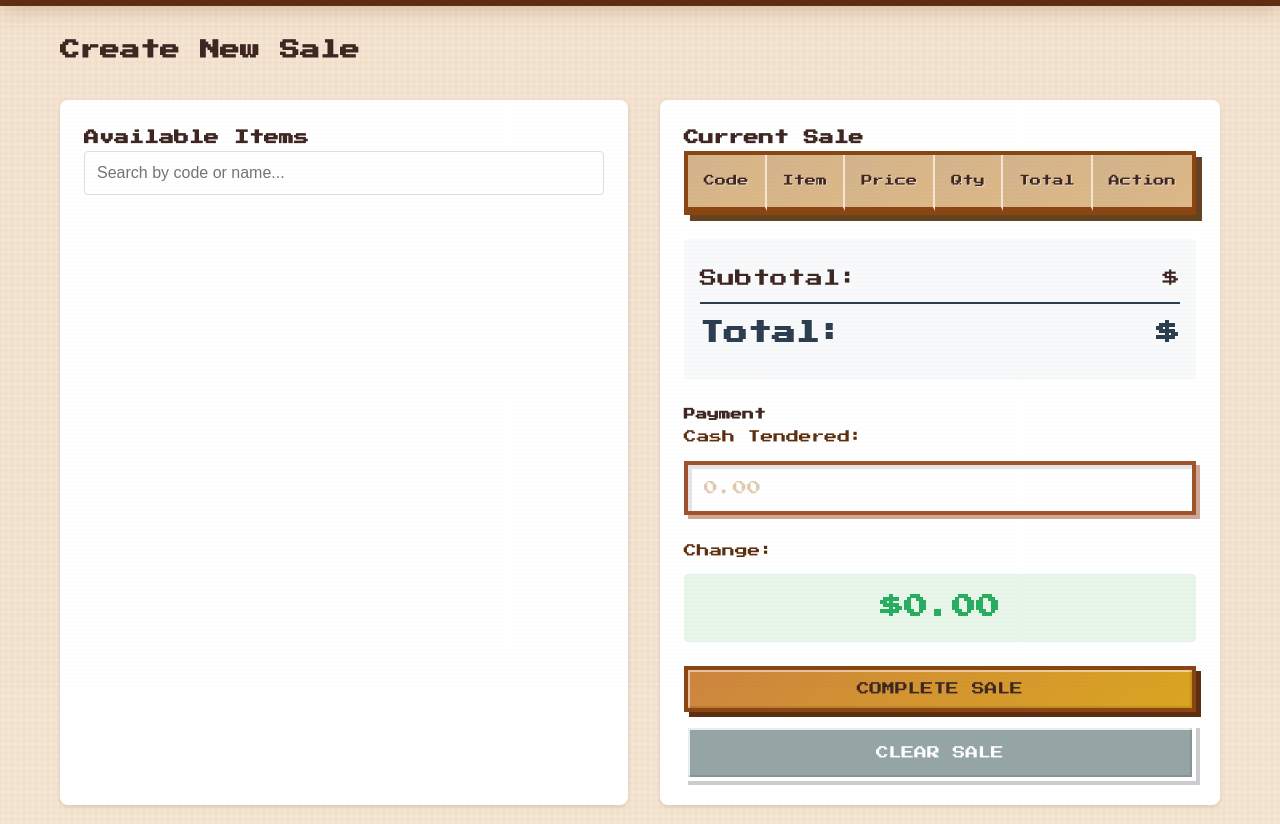
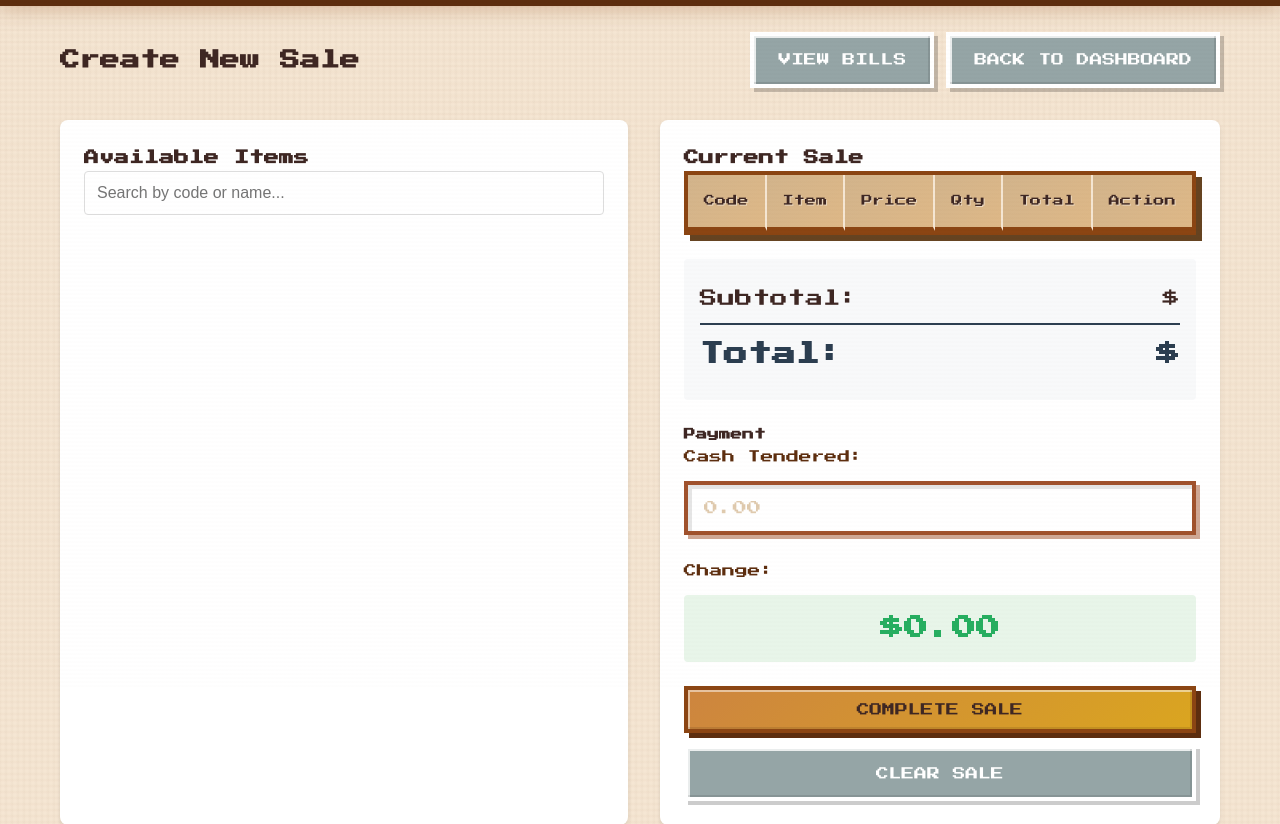
Before and after one commit to ChizzyDizzy/latest-pos, a Java web app: template pos-web/src/main/webapp/WEB-INF/views/sales/new-sale.jsp in a window 1280 px wide. Shown: the part 111-935 px from the top of the page. Run offline with Tomcat 11, a stand-in JSP engine, Linux system fonts and the light colour scheme; the template is opened without the code that fills it, so the values that code supplies are empty.

Commit message:
Fix bill redirect 404 error and add comprehensive navigation
This commit fixes the 404 error that occurred after completing a sale
and adds proper navigation throughout the webapp to create a complete
and professional user experience.

Changes:
1. Fixed SalesServlet.java redirect after sale completion
   - Changed bill.getBillNumber() to bill.getBillNumber().getValue()
   - This was causing 404 errors because BillNumber is a value object
   - Also fixed logging to use getValue()

2. Added comprehensive navigation buttons to all pages:
   - sales/new-sale.jsp: Added "View Bills" and "Back to Dashboard"
   - inventory/list.jsp: Added "Back to Dashboard"
   - reports/menu.jsp: Added "Back to Dashboard"
   - users/list.jsp: Added "Back to Dashboard"
   - products.jsp: Added "Back to Dashboard"

3. All navigation uses correct context path to prevent 404 errors
4. Added consistent styling for navigation button groups

These changes ensure users can navigate through the entire application
without encountering 404 errors or dead ends.

```diff
--- a/pos-web/src/main/java/com/syos/web/controllers/SalesServlet.java
+++ b/pos-web/src/main/java/com/syos/web/controllers/SalesServlet.java
@@ -223,10 +223,10 @@ public class SalesServlet extends HttpServlet {
             session.removeAttribute("currentSale");
 
             logger.info("Sale completed: Bill #{} by user: {}",
-                    bill.getBillNumber(), session.getAttribute("username"));
+                    bill.getBillNumber().getValue(), session.getAttribute("username"));
 
             // Redirect to bill view
-            response.sendRedirect(request.getContextPath() + "/sales/view/" + bill.getBillNumber());
+            response.sendRedirect(request.getContextPath() + "/sales/view/" + bill.getBillNumber().getValue());
 
         } catch (InsufficientStockException e) {
             logger.warn("Sale failed due to insufficient stock: {}", e.getMessage());
--- a/pos-web/src/main/webapp/WEB-INF/views/inventory/list.jsp
+++ b/pos-web/src/main/webapp/WEB-INF/views/inventory/list.jsp
@@ -12,6 +12,7 @@
             <a href="${pageContext.request.contextPath}/inventory/add" class="btn btn-primary">Add Stock</a>
             <a href="${pageContext.request.contextPath}/inventory/low-stock" class="btn btn-warning">Low Stock</a>
             <a href="${pageContext.request.contextPath}/inventory/expiring" class="btn btn-danger">Expiring Soon</a>
+            <a href="${pageContext.request.contextPath}/dashboard" class="btn btn-secondary">Back to Dashboard</a>
         </div>
     </div>
 
--- a/pos-web/src/main/webapp/WEB-INF/views/sales/new-sale.jsp
+++ b/pos-web/src/main/webapp/WEB-INF/views/sales/new-sale.jsp
@@ -6,7 +6,13 @@
 </jsp:include>
 
 <div class="sales-container">
-    <h1>Create New Sale</h1>
+    <div class="page-header-inline">
+        <h1>Create New Sale</h1>
+        <div>
+            <a href="${pageContext.request.contextPath}/sales/list" class="btn btn-secondary">View Bills</a>
+            <a href="${pageContext.request.contextPath}/dashboard" class="btn btn-secondary">Back to Dashboard</a>
+        </div>
+    </div>
 
     <c:if test="${not empty errorMessage}">
         <div class="alert alert-error">
@@ -108,6 +114,22 @@
 </div>
 
 <style>
+.page-header-inline {
+    display: flex;
+    justify-content: space-between;
+    align-items: center;
+    margin-bottom: 1.5rem;
+}
+
+.page-header-inline h1 {
+    margin: 0;
+}
+
+.page-header-inline div {
+    display: flex;
+    gap: 0.75rem;
+}
+
 .sales-layout {
     display: grid;
     grid-template-columns: 2fr 1fr;
```
Also changed, not shown: pos-web/src/main/webapp/WEB-INF/views/products.jsp (+22 -2 lines), pos-web/src/main/webapp/WEB-INF/views/reports/menu.jsp (+22 -2 lines), pos-web/src/main/webapp/WEB-INF/views/users/list.jsp (+9 -1 lines).
